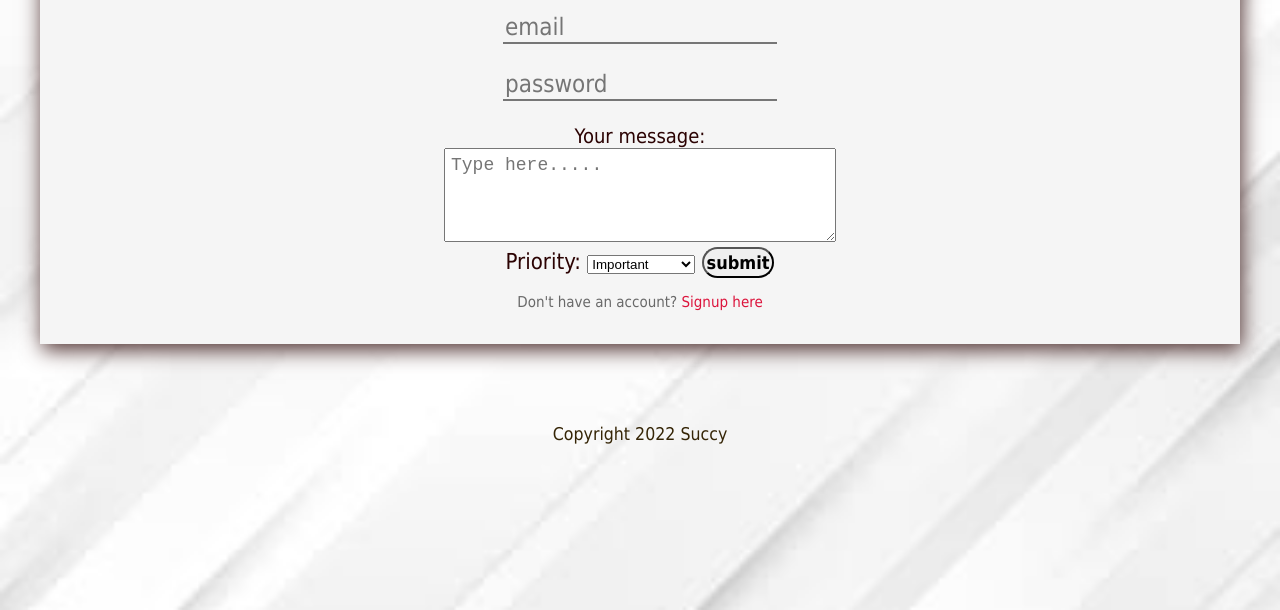
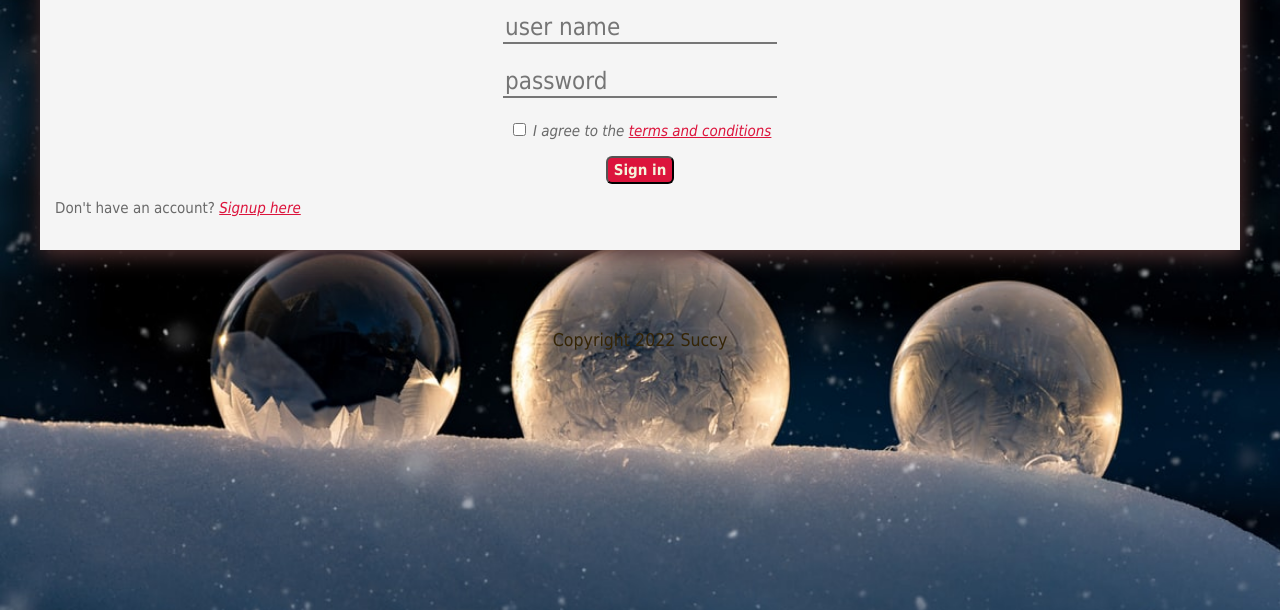
Before and after one commit to Succynice/F-end-deveops, a plain HTML site: page 0x01-alt_school_task/login.html in a window 1280 px wide. Shown: the part 190-800 px from the top of the page. Drawn offline with Linux system fonts and the light colour scheme.

Commit message:
Update Login page and added hover effect

```diff
--- a/0x01-alt_school_task/login.html
+++ b/0x01-alt_school_task/login.html
@@ -25,35 +25,33 @@
 
   <main>
     <article>
-      <h1 id="signin"><a href="#form">Signin</a></h1>
+      <h1 id="signin"><a href="#form">Sign in</a></h1>
       <form action="">
         <div id="form">
           <h2>login Details</h2>
+
           <form>
-            <label for="email">
-              <input type="email" id="email" name="email" required placeholder="email" />
-            </label>
-            <br /><br />
-            <label for="password">
-              <input type="password" id="password" name="password" required placeholder="password" />
-            </label>
-            <br>
-            <div class="msg">
-              <label class="msg1" for="Message">Your message:<br>
-                <textarea name="user-message" id="message" cols="33" rows="4" placeholder="Type here....." wrap="hard"
-                  required></textarea>
+            <p>
+              <label for="email">
+                <input type="email" id="email" name="email" required placeholder="user name" />
               </label>
-            </div>
+            </p>
+
+            <p>
+              <label for="password">
+                <input type="password" id="password" name="password" required placeholder="password" />
+              </label>
+            </p>
+
+            <p id="checkbox">
+              <label>
+                <input type="checkbox" value="terms" class="checkbox">
+                I agree to the <a href="/terms">terms and conditions</a>
+              </label>
+            </p>
 
             <div>
-              <label for="priority">Priority:
-                <select name="priority" id="priority" required>
-                  <option value="male">Important</option>
-                  <option value="female">Very important</option>
-                  <option value="not_to_say">Not important</option>
-                </select>
-              </label>
-              <button>submit</button>
+              <button class="signin">Sign in</button>
             </div>
         </div>
       </form>
--- a/0x01-alt_school_task/styles/log.css
+++ b/0x01-alt_school_task/styles/log.css
@@ -1,6 +1,6 @@
 body {
   font-family: tahoma;
-  background-image: url(../img/bg1.jpeg);
+  background-image: url(../img/bg3.jpeg);
   background-repeat: no-repeat;
   background-position: top right;
   background-size: cover;
@@ -76,55 +76,74 @@ form,
   text-align: left;
 }
 
+#form input:focus{
+  border: 4px;
+  outline: none;
+}
+
+#form input:valid{
+  border: 1px solid #71d300;
+  border-radius: 26px;
+}
+
 #form h2 {
   font-family: tahoma;
 }
 
-#form div.msg {
-  text-align: center;
-  margin-top: 2%;
+#checkbox{
   font-family: tahoma;
-  font-weight: 550;
-  /* padding: 0 390px; */
-  max-width: 100%;
-  font-size: 20px;
+  font-size: 15px;
+  color: dimgrey;
+  font-style: italic;
 }
 
-#form div.msg textarea {
-padding: 6px;
-font-size: 0.9em;
+#checkbox a {
+  font-size: 15px;
+  color: #dc143c;
+}
+
+button {
+  padding: 3px 6px;
+  border-radius: 6px;
+  font-size: 15px;
+}
+
+button:hover{
+  text-decoration: navajowhite;
+  padding: 5px;
+  font-size: medium;
+}
+
+button.signin {
+  font-family: tahoma;
+  color: #f5f5dc;
+  font-weight: bold;
+  background-color: #dc143c;
 }
 
 section.register {
   font-family: tahoma;
   font-size: 15px;
   color: dimgrey;
+  text-align: left;
 }
 
 section.register a {
   font-size: 15px;
   color: #dc143c;
-  text-decoration: none;
+  font-style: italic;
 }
 
-button {
-  font-family: tahoma;
-  font-weight: bold;
-  padding: 3px 3px;
-  border-radius: 36px;
-  font-size: 18px;
+a:hover {
+  text-decoration: wavy;
+  padding: 5px;
+  font-size: 25px;
 }
 
-button.submit {
-  color: crimson;
-  font-weight: bold;
-  margin-top: 0.8%;
-}
-
-footer {
-  color: #352506;
-  text-align: center;
-  font-size: 1.1em;
+footer{
+color: #352506;
+text-align: center;
+font-size: 1.1em;
 }
 
 nav li a:hover {
```
